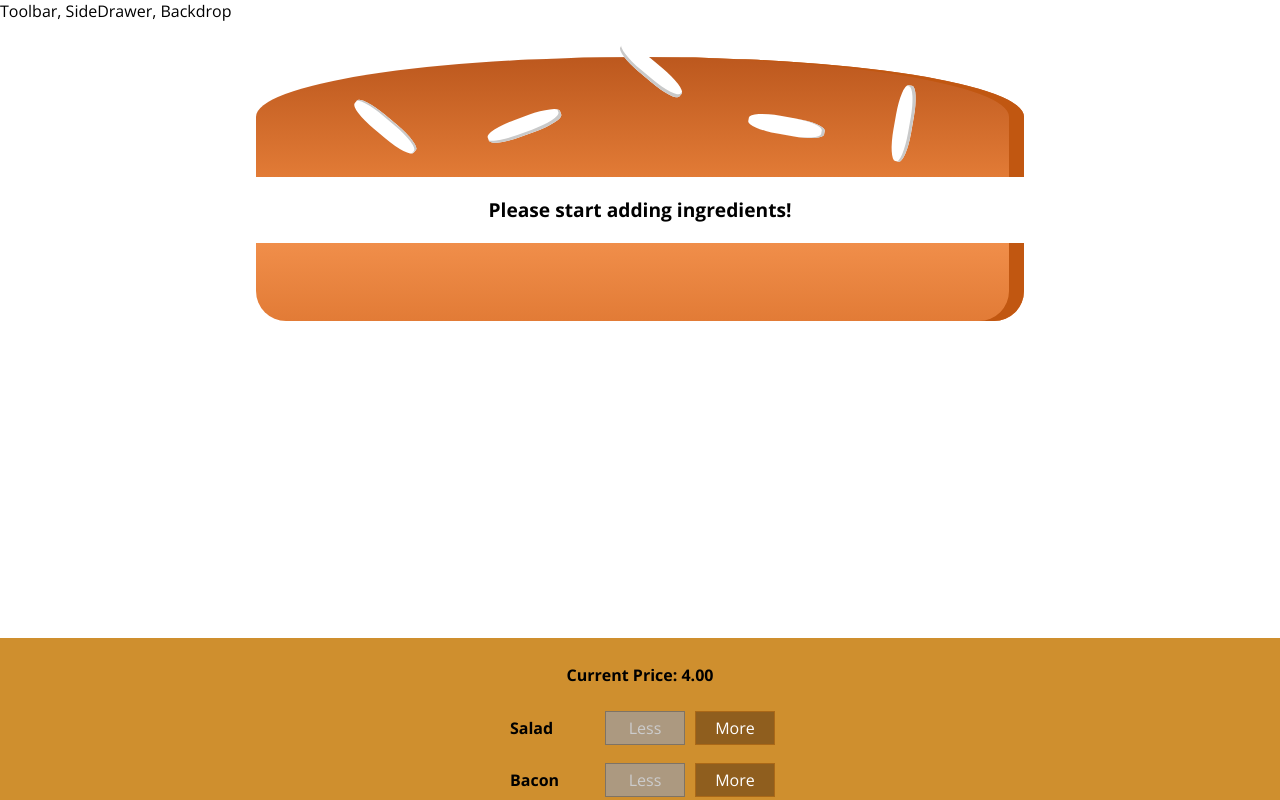
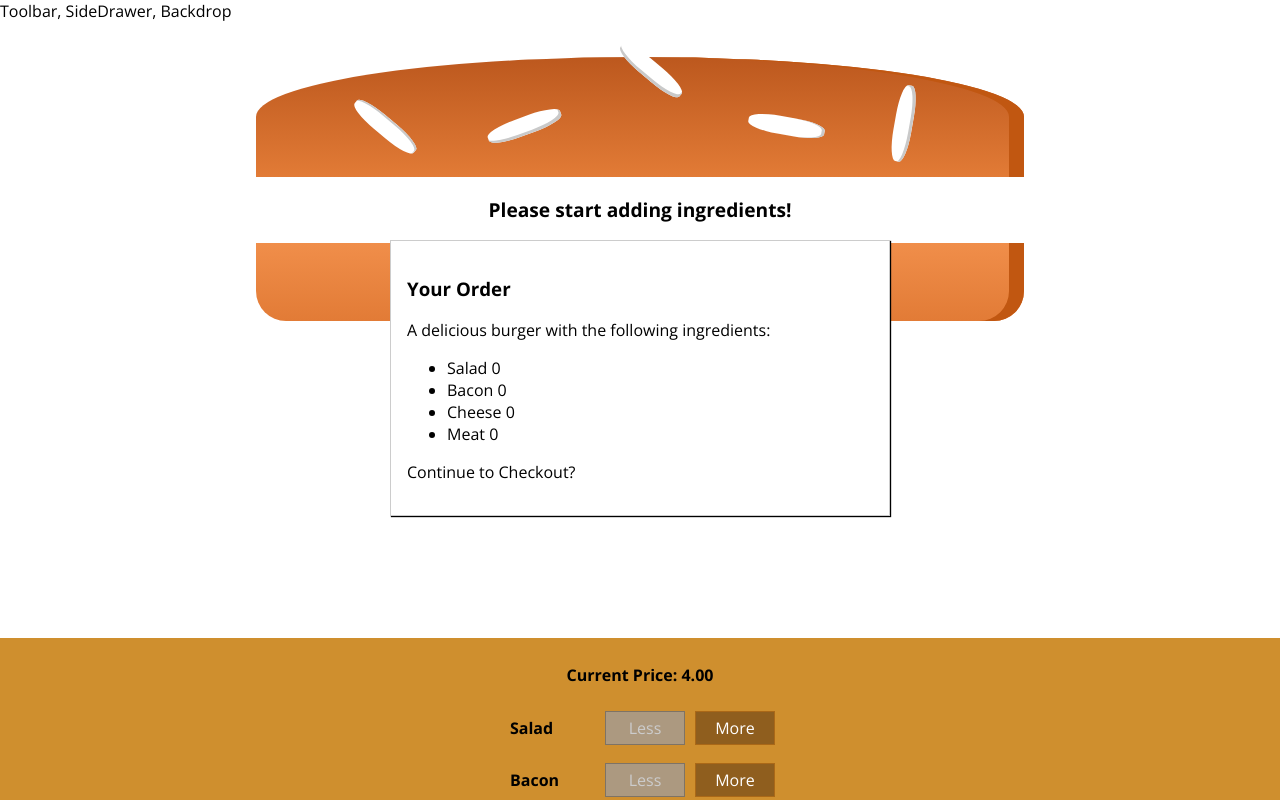
Before and after one commit to glenadamson1984/BuildABurgerApp-React, a React app: page / in a window 1280 px wide. Shown: the top 800 px of the page. Built offline with nearby package versions, Linux system fonts and the light colour scheme.

Commit message:
added orderSummary

```diff
--- /dev/null
+++ b/src/components/Burger/OrderSummary/OrderSummary.tsx
@@ -0,0 +1,22 @@
+import React from 'react';
+
+const orderSummary = (props: any) => {
+    const ingredientSummary = Object.keys(props.ingredients)
+        .map(igKey => {
+            return <li key={igKey}>
+                <span style={{textTransform: "capitalize"}}>{igKey}</span> {props.ingredients[igKey]}
+            </li>
+        })
+    return (
+        <>
+            <h3>Your Order</h3>
+            <p>A delicious burger with the following ingredients:</p>
+            <ul>
+                {ingredientSummary}
+            </ul>
+            <p>Continue to Checkout?</p>
+        </>
+    );
+};
+
+export default orderSummary;
--- /dev/null
+++ b/src/components/UI/Modal/Modal.module.css
@@ -0,0 +1,20 @@
+.Modal {
+    position: fixed;
+    z-index: 500;
+    background-color: white;
+    width: 70%;
+    border: 1px solid #ccc;
+    box-shadow: 1px 1px 1px black;
+    padding: 16px;
+    left: 15%;
+    top: 30%;
+    box-sizing: border-box;
+    transition: all 0.3s ease-out;
+}
+
+@media (min-width: 600px) {
+    .Modal {
+        width: 500px;
+        left: calc(50% - 250px);
+    }
+}
--- /dev/null
+++ b/src/components/UI/Modal/Modal.tsx
@@ -0,0 +1,10 @@
+import React from 'react'
+import classes from './Modal.module.css'
+
+const modal = (props: any) => (
+    <div className={classes.Modal}>
+        {props.children}
+    </div>
+);
+
+export default modal;
--- a/src/containers/BurgerBuilder/BurgerBuilder.tsx
+++ b/src/containers/BurgerBuilder/BurgerBuilder.tsx
@@ -1,6 +1,8 @@
 import React, { Component } from "react";
 import Burger from '../../components/Burger/Burger'
 import BuildControls from '../../components/Burger/BuildControls/BuildControls'
+import Modal from '../../components/UI/Modal/Modal'
+import OrderSummary from '../../components/Burger/OrderSummary/OrderSummary';
 
 const INGREDIENT_PRICES = {
     salad: 0.5,
@@ -93,6 +95,9 @@
 
         return(
             <>
+                <Modal>
+                    <OrderSummary ingredients={this.state.ingredients}></OrderSummary>
+                </Modal>
                 <Burger ingredients={this.state.ingredients}/>
                 <BuildControls
                     ingredientAdded={this.addIngredientHandler}
```
Also changed, not shown: src/components/UI/Backdrop/Backdrop.tsx (added).
